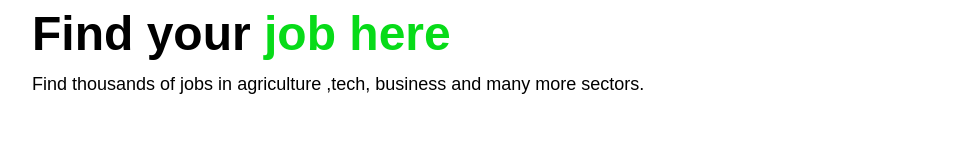
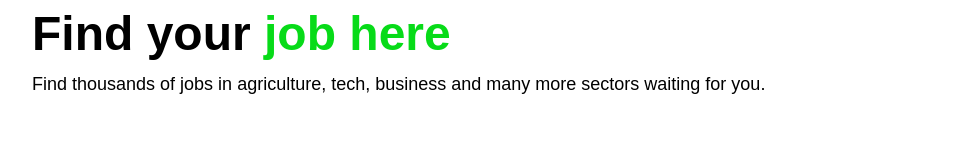
Before and after one commit to Bongani-4/Farm-Guardian-official-Web, a React (Vite) app in the folder FG/: page /AnimalCaretaker in a window 1280 px wide. Shown: the part 122-282 px from the top of the page, without its empty margins (64-1031 px from the left). Built offline with nearby package versions, Linux system fonts and the light colour scheme.

Commit message:
animal cartaker set up input

```diff
--- a/FG/src/components/Banner.jsx
+++ b/FG/src/components/Banner.jsx
@@ -4,8 +4,18 @@ const Banner = () => {
   return (
   <div className='max-w-screen-2xl container mx-auto xl:px-0 px-4 md:py-10 py-14'>
     <h1 className='text-5xl font-bold text-black mb-3 text-left'>Find your<span className='text-green'> job here</span></h1>
-     <p className='text-lg'> Find thousands of jobs in agriculture ,tech, business and many more sectors. </p>
+     <p className='text-lg text-black mb-8' > Find thousands of jobs in agriculture, tech, business and many more sectors waiting for you. </p>
+
+     <form>
+             <div>
+              <div>
+                 <input type="text" name="title" id="title" className='block flex-1 border-0 bg-transparent py-1.5 pl-8 text=gray-900  placeholder:text=gray-400
+                  focus-right-0 sm:text-sm sm:leading-6' />
+              </div>
+             </div>
+     </form>
   </div>
+
 
 );
 
```
